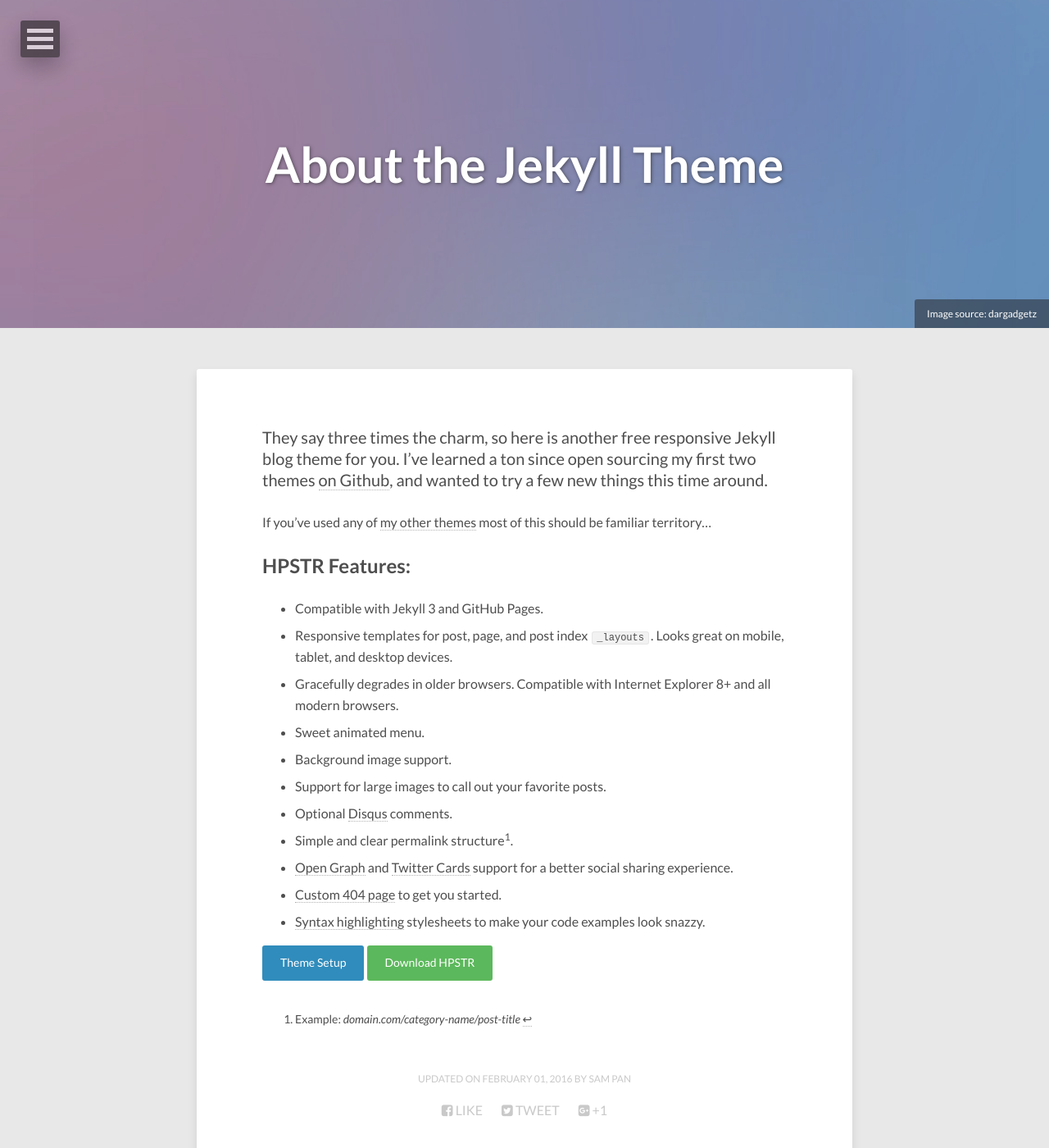
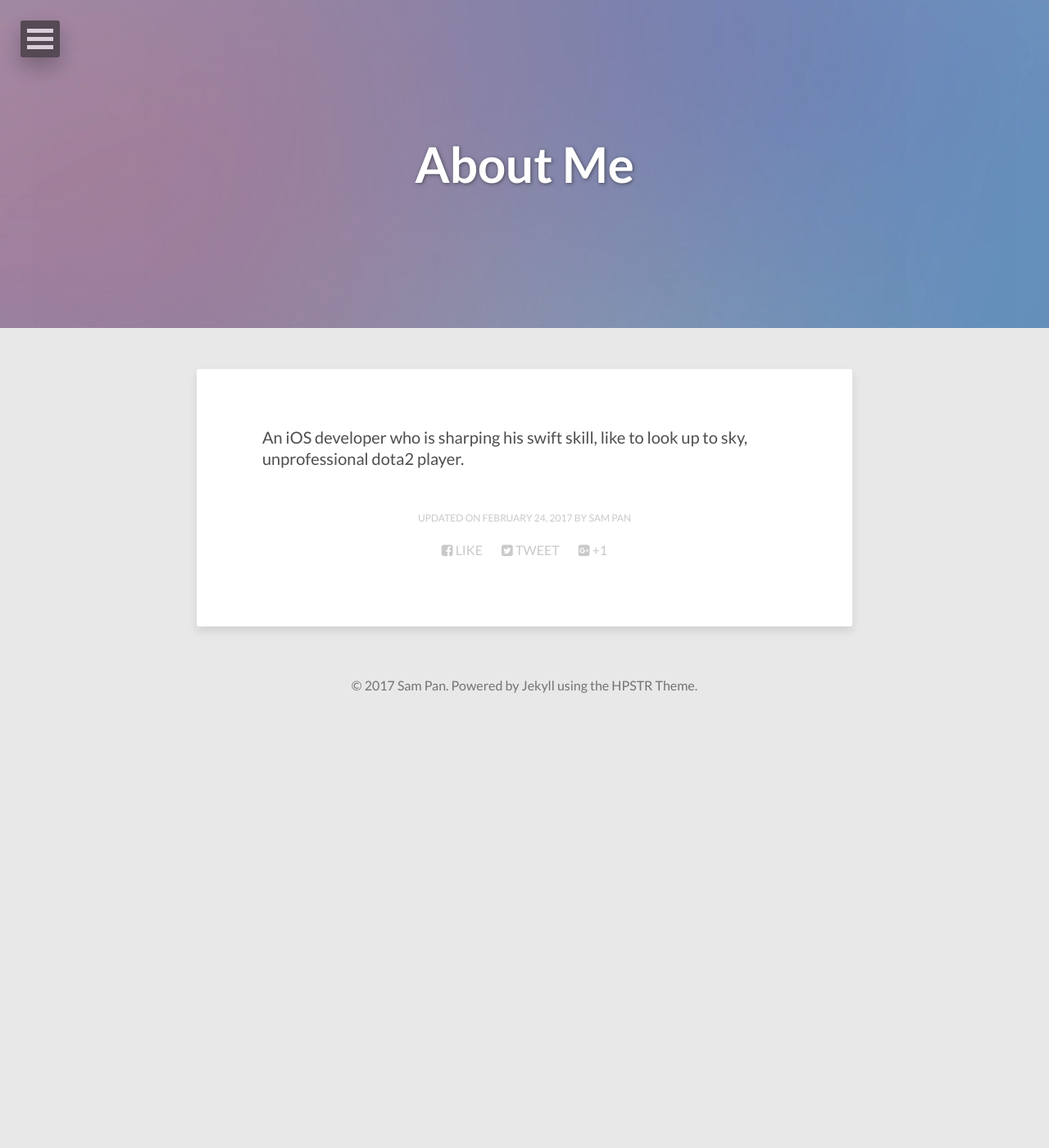
Before and after one commit to SamPan1988/SamPan1988.github.io, a Jekyll site: the page built from about/index.md, in a window 1280 px wide and 1400 px high. Shown: the whole window at 82% size. Built offline with Jekyll 4.4.1, drawn with Linux system fonts in a browser that asks for light colours; nearby versions of some CDN libraries.

Commit message:
change about me

```diff
--- a/about/index.md
+++ b/about/index.md
@@ -1,32 +1,11 @@
 ---
 layout: page
-title: About the Jekyll Theme
+title: About Me
 image:
   feature: abstract-5.jpg
-  credit: dargadgetz
-  creditlink: http://www.dargadgetz.com/ios-7-abstract-wallpaper-pack-for-iphone-5-and-ipod-touch-retina/
+
 comments: false
-modified: 2016-02-01
+modified: 2017-02-24
 ---
 
-They say three times the charm, so here is another free responsive Jekyll blog theme for you. I've learned a ton since open sourcing my first two themes [on Github](http://github.com/mmistakes), and wanted to try a few new things this time around.
-
-If you've used any of [my other themes](http://mademistakes.com/work/jekyll-themes/) most of this should be familiar territory...
-
-## HPSTR Features:
-
-* Compatible with Jekyll 3 and GitHub Pages.
-* Responsive templates for post, page, and post index `_layouts`. Looks great on mobile, tablet, and desktop devices.
-* Gracefully degrades in older browsers. Compatible with Internet Explorer 8+ and all modern browsers.
-* Sweet animated menu.
-* Background image support.
-* Support for large images to call out your favorite posts.
-* Optional [Disqus](http://disqus.com) comments.
-* Simple and clear permalink structure[^1].
-* [Open Graph](https://developers.facebook.com/docs/opengraph/) and [Twitter Cards](https://dev.twitter.com/docs/cards) support for a better social sharing experience.
-* [Custom 404 page]({{ site.url }}/404.html) to get you started.
-* [Syntax highlighting]({{ site.url }}/code-highlighting-post/) stylesheets to make your code examples look snazzy.
-
-<div markdown="0"><a href="{{ site.url }}/theme-setup/" class="btn btn-info">Theme Setup</a> <a href="https://github.com/mmistakes/hpstr-jekyll-theme" class="btn btn-success">Download HPSTR</a></div>
-
-[^1]: Example: *domain.com/category-name/post-title*
+An iOS developer who is sharping his swift skill, like to look up to sky, unprofessional dota2 player.
```
